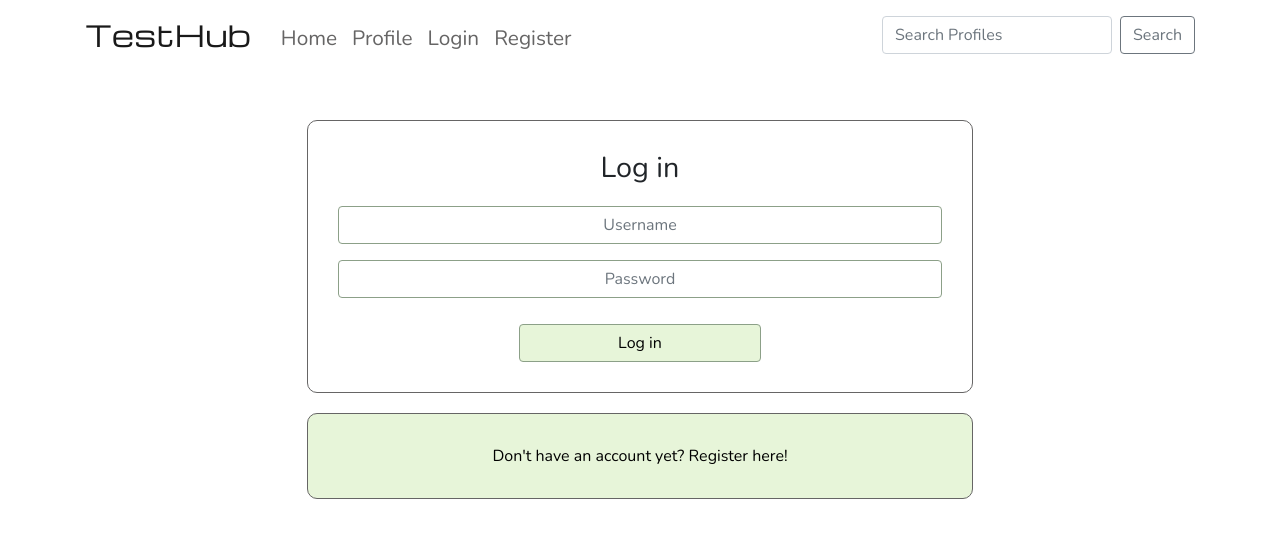
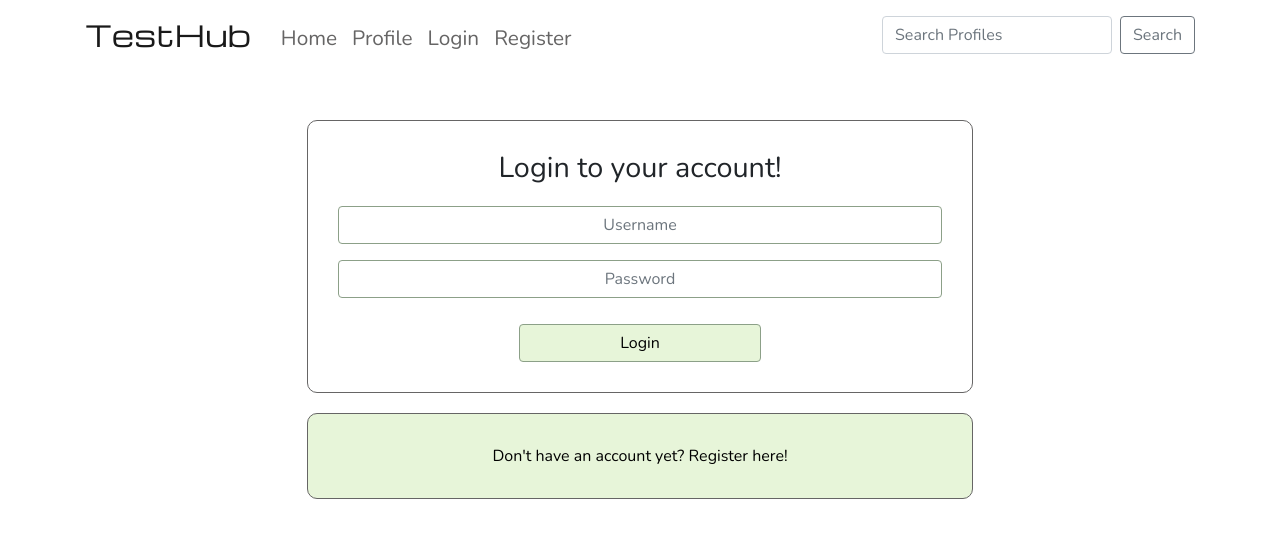
Before and after one commit to VilmaTuresson/test-hub-react-app, a React (Create React App) app: page /login in a window 1280 px wide. Shown: the top 538 px of the page. Built offline with nearby package versions, Linux system fonts and the light colour scheme.

Commit message:
add functionality to log in with error handling

```diff
--- a/src/pages/auth/LoginForm.js
+++ b/src/pages/auth/LoginForm.js
@@ -1,19 +1,50 @@
-import React from 'react'
-import { Col, Container, Row, Form, Button } from "react-bootstrap";
-import { Link } from 'react-router-dom';
+import React, { useState } from 'react'
+import { Col, Container, Row, Form, Button, Alert } from "react-bootstrap";
+import { Link, useHistory } from 'react-router-dom';
+import axios from "axios";
 
 import styles from '../../styles/SignUpInForm.module.css';
 import appStyles from '../../App.module.css';
 import buttonStyles from '../../styles/Button.module.css';
 
 const LoginForm = () => {
+
+    const [loginData, setLoginData] = useState({
+        username: '',
+        password: '',
+    })
+
+    const [errors, setErrors] = useState({});
+
+    const history = useHistory();
+
+    const { username, password } = loginData;
+
+    const handleChange = (event) => {
+        setLoginData({
+            ...loginData,
+            [event.target.name]: event.target.value,
+        })
+    }
+
+    const handleSubmit = async (event) => {
+        event.preventDefault();
+
+        try {
+            await axios.post('/dj-rest-auth/login/', loginData);
+            history.push('/');
+        } catch (err) {
+            setErrors(err.response?.data);
+        }
+    }
+
     return (
         <Row>
             <Col>
                 <Container className={`${appStyles.Content} ${styles.Container}`}>
-                    <h1 className={styles.Header}>Log in</h1>
+                    <h1 className={styles.Header}>Login to your account!</h1>
 
-                    <Form>
+                    <Form onSubmit={handleSubmit}>
                         <Form.Group controlId="username">
                             <Form.Label className="d-none">Username</Form.Label>
                             <Form.Control
@@ -21,22 +52,41 @@ const LoginForm = () => {
                                 type="text"
                                 placeholder='Username'
                                 name='username'
+                                value={username}
+                                onChange={handleChange}
                             />
                         </Form.Group>
+                        {errors.username?.map((message, idx) => (
+                            <Alert variant="warning" key={idx}>
+                                {message}
+                            </Alert>
+                        ))}
 
-                        <Form.Group controlId="password1">
+                        <Form.Group controlId="password">
                             <Form.Label className="d-none">Password</Form.Label>
                             <Form.Control
                                 className={styles.Input}
                                 type="password"
                                 placeholder="Password"
-                                name="password1"
+                                name="password"
+                                value={password}
+                                onChange={handleChange}
                             />
                         </Form.Group>
+                        {errors.password?.map((message, idx) => (
+                            <Alert variant="warning" key={idx}>
+                                {message}
+                            </Alert>
+                        ))}
 
                         <Button className={`${buttonStyles.FormButton}`} type="submit">
-                            Log in
+                            Login
                         </Button>
+                        {errors.non_field_errors?.map((message, idx) => (
+                            <Alert variant="warning" key={idx} className='mt-3' active>
+                                {message}
+                            </Alert>
+                        ))}
                     </Form>
                 </Container>
                 <Container className={`${appStyles.Content} ${styles.Container} ${styles.LinkContainer}`}>
```
